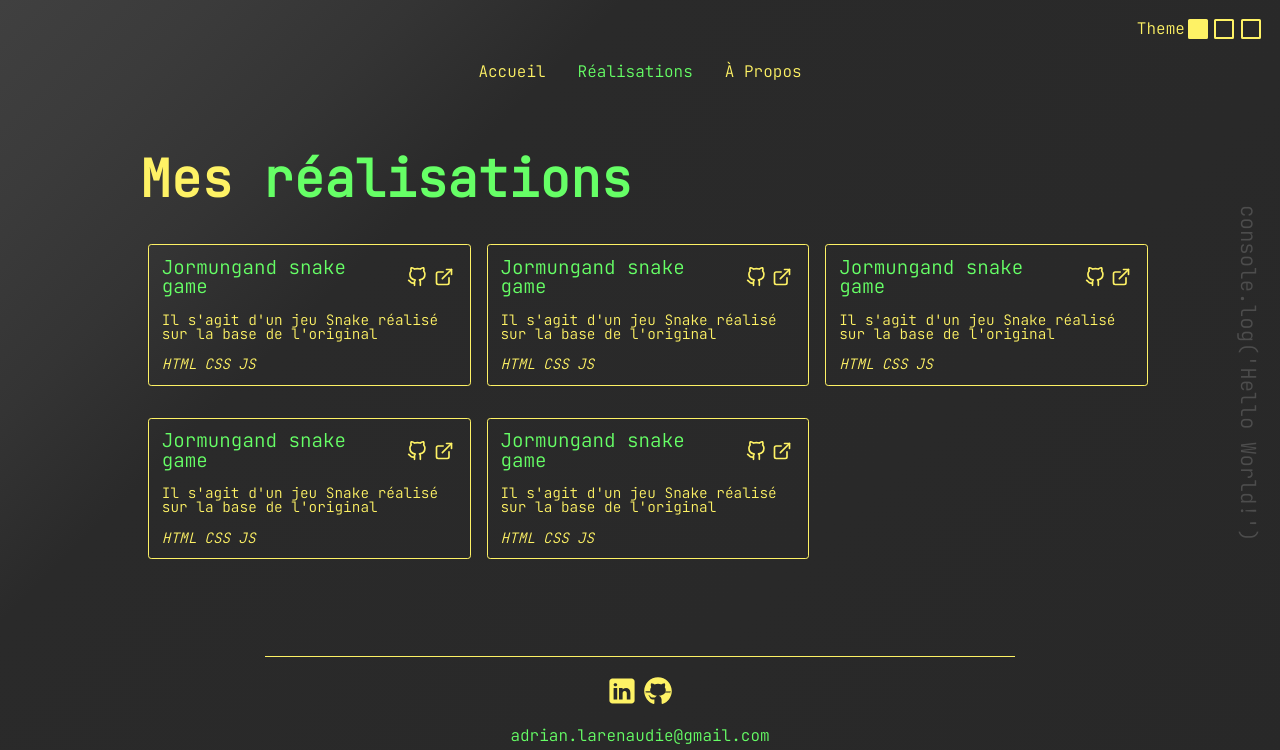
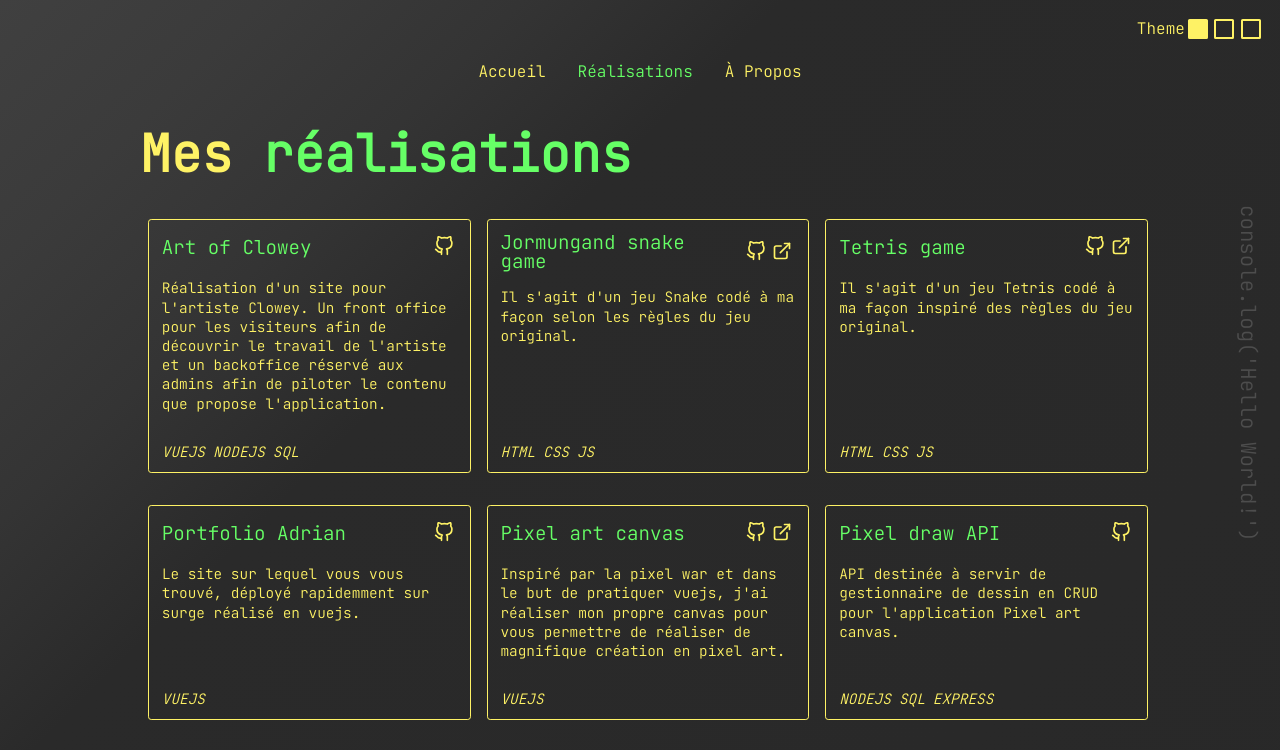
Before and after one commit to Adrian-Larenaudie/adrian_portfolio_vue, a Vue app: page /works in a window 1280 px wide. Shown: the top 750 px of the page. Built offline with nearby package versions, Linux system fonts and the light colour scheme.

Commit message:
dynamic works page

```diff
--- a/src/assets/css/styles.css
+++ b/src/assets/css/styles.css
@@ -93,7 +93,7 @@ html {
     height: .5px;
     border-right: .2rem;
 }
-svg {
+.social_network_svg {
     transition: .2s;
     cursor: pointer;
     margin: .2rem;
@@ -101,10 +101,10 @@ svg {
 .footer_contact {
     transition: .2s;
 }
-svg:hover, .footer_contact:hover {
+.social_network_svg:hover, .footer_contact:hover {
     transform: translateY(-10%);
 }
-svg path {
+.social_network_svg path {
     transition: .2s;
 }
 .footer_contact_block {
@@ -205,13 +205,16 @@ svg path {
     .main_content_about_block_text, .main_content_about_title {
         width: 80%;
     }
+    .main_content_about_title {
+        margin-top: 3rem;
+    }
 }
 @media (max-width: 650px) {
     .main_content_about_title, .main_content_block_works_title {
         font-size: 2rem;
     }
     .main_content_about_block_text, .main_content_about_title {
-        width: 95%;
+        width: 80%;
     }
 }
 @media (max-width: 450px) {
@@ -254,7 +257,14 @@ svg path {
     padding: .8rem;
     margin: .5rem;
     width: 100%;
-    cursor: pointer;
+    display: flex;
+    flex-direction: column;
+    justify-content: space-between;
+    transition: .2s;
+}
+
+.work_card:hover {
+    transform: translateY(-5%);
 }
 
 .work_card_header {
@@ -278,8 +288,9 @@ svg path {
 }
 
 .work_card_description {
-    margin-bottom: 1rem;
+    margin-bottom: 2rem;
     font-size: .9rem;
+    line-height: 1.2rem;
 }
 
 .work_card_footer {
@@ -291,20 +302,33 @@ svg path {
 .work_card_techno_list {
     display: flex;
 }
+
 .work_card_techno_list li {
     margin-right: .5rem;
 }
+
+.works_link_svg {
+    transition: .2s;
+    cursor: pointer;
+    margin: .2rem;
+}
+
+.works_link_svg:hover {
+    transform: translateY(-10%);
+}
+
+
 @media (max-width: 1000px) {
     .main_content_works_card_displayer {
         grid-template-columns: repeat(3, 1fr);
     }
 }
-@media (max-width: 800px) {
+@media (max-width: 920px) {
     .main_content_works_card_displayer {
         grid-template-columns: repeat(2, 1fr);
     }
 }
-@media (max-width: 555px) {
+@media (max-width: 660px) {
     .main_content_works_card_displayer {
         width: 69%;
         grid-template-columns: repeat(1, 1fr);
@@ -313,6 +337,7 @@ svg path {
         width: 69%;
     }
     .work_card {
+        min-height: 200px;
         margin-left: 0;
         margin-right: 0;
     }
--- a/src/components/ThemeSelector.vue
+++ b/src/components/ThemeSelector.vue
@@ -25,6 +25,9 @@ export default {
             document.querySelectorAll('.social_network svg path').forEach(svg => {
                svg.style.fill = this.getCurrentTheme.text;
             });
+            document.querySelectorAll('.work_card_links_area svg').forEach(svg => {
+                svg.style.stroke = this.getCurrentTheme.text;
+            })
         }
     }
 }
--- a/src/store/index.js
+++ b/src/store/index.js
@@ -1,9 +1,11 @@
 import { createStore } from 'vuex';
 
 import utils from './modules/utils.js';
+import works from './modules/works.js';
 
 export default createStore({
   modules: {
     utils,
+    works,
   },
 });
--- a/src/store/modules/works.js
+++ b/src/store/modules/works.js
@@ -2,6 +2,15 @@ export default {
     namespaced: true,
     state:() => ({
         works: [
+            {
+                name: 'Art of Clowey',
+                description: 'Réalisation d\'un site pour l\'artiste Clowey. Un front office pour les visiteurs afin de découvrir le travail de l\'artiste et un backoffice réservé aux admins afin de piloter le contenu que propose l\'application.',
+                techno: ['VUEJS', 'NODEJS', 'SQL'],
+                links: {
+                    github: 'https://github.com/Adrian-Larenaudie/drag_drop_puzzle',
+                    website: '',
+                }
+            },
             {
                 name: 'Jormungand snake game',
                 description: 'Il s\'agit d\'un jeu Snake codé à ma façon selon les règles du jeu original.',
@@ -38,6 +47,51 @@ export default {
                     website: 'https://pixelartcanvas-adrian.surge.sh',
                 }
             },
+            {
+                name: 'Pixel draw API',
+                description: 'API destinée à servir de gestionnaire de dessin en CRUD pour l\'application Pixel art canvas.',
+                techno: ['NODEJS', 'SQL', 'EXPRESS'],
+                links: {
+                    github: 'https://github.com/Adrian-Larenaudie/pixel_draw_api_nodejs',
+                    website: '',
+                }
+            },
+            {
+                name: 'Retro wave timer',
+                description: 'Minuteur codé en JavaScript le tout dans un style retro wave pour celles et ceux qui apprécieront.',
+                techno: ['HTML', 'CSS', 'JS'],
+                links: {
+                    github: 'https://github.com/Adrian-Larenaudie/rw_timer_ft_wilhelm',
+                    website: 'https://retro-wave-timer-wilhelm-cry.surge.sh',
+                }
+            },
+            {
+                name: 'Poke memory game',
+                description: 'Jeu de mémoire sur le thème pokémon, plusieurs niveaux de difficulté pour se tester.',
+                techno: ['HTML', 'CSS', 'JS'],
+                links: {
+                    github: 'https://github.com/Adrian-Larenaudie/poke_memory_card',
+                    website: 'https://poke-memory-game-adrian.surge.sh',
+                }
+            },
+            {
+                name: 'BCode SW challenge',
+                description: 'Réalisation d\'un challenge d\'intégration proposé par le youtuber Benjamin Code.',
+                techno: ['HTML', 'CSS', 'JS'],
+                links: {
+                    github: 'https://github.com/Adrian-Larenaudie/sw_challenge_bcode',
+                    website: 'https://sw-challenge-bc-adrian.surge.sh',
+                }
+            },
+            {
+                name: 'Puzzle drag & drop',
+                description: 'Réalisation d\'un puzzle à partir d\'une image chargée dans le navigateur. Utilisation du drag & drop pour reconstituer l\'image.',
+                techno: ['HTML', 'CSS', 'JS'],
+                links: {
+                    github: 'https://github.com/Adrian-Larenaudie/drag_drop_puzzle',
+                    website: '',
+                }
+            },
         ],
     }),
 
--- a/src/views/AboutView.vue
+++ b/src/views/AboutView.vue
@@ -48,7 +48,7 @@ export default {
         const letterTags = wordingAnimation.querySelectorAll('span')
         setTimeout(async() => {
             for (let i = 0; i < letterTags.length; i++) {
-                await new Promise(resolve => setTimeout(resolve, 150));
+                await new Promise(resolve => setTimeout(resolve, 50));
                 letterTags[i].classList.add('letterBigger');
                 if(i === letterTags.length - 1) {
                     i = -1;
--- a/src/views/WorksView.vue
+++ b/src/views/WorksView.vue
@@ -1,169 +1,43 @@
 <template>
 
     <div class="main_content_block_works">
-        <h1 class="main_content_block_works_title">Mes <span :style="{color: getCurrentTheme.word}">réalisations</span></h1>
+        <h1 class="main_content_block_works_title">Mes <span id="wordingAnimation" :style="{color: getCurrentTheme.word}"></span></h1>
         <div class="main_content_works_card_displayer">
 
-            <div class="work_card" :style="{borderColor: getCurrentTheme.color, }">
+            <div v-for="work in getWorks" class="work_card" :style="{borderColor: getCurrentTheme.text}">
+                <div>
+                    <header class="work_card_header">
+                        <h2 class="work_card_header_title" :style="{color: getCurrentTheme.word}">{{ work.name }}</h2>
+                        <div class="work_card_links_area">
 
-                <header class="work_card_header">
-                    <h2 class="work_card_header_title" :style="{color: getCurrentTheme.word}">Jormungand snake game</h2>
-                    <div class="work_card_links_area">
-                        <svg xmlns="http://www.w3.org/2000/svg" height="20px" width="20px" role="img" viewBox="0 0 24 24" fill="none" stroke="currentColor" stroke-width="2" stroke-linecap="round" stroke-linejoin="round" class="feather feather-github">
+                            <a @mouseover="onMouseOver" @mouseleave="onMouseLeave" v-if="work.links.github !== ''" :href="work.links.github" :style="{color: getCurrentTheme.text}">
+                                <svg xmlns="http://www.w3.org/2000/svg" height="20px" width="20px" role="img" viewBox="0 0 24 24" stroke="currentColor" fill="none" stroke-width="2" stroke-linecap="round" stroke-linejoin="round" class="feather feather-github works_link_svg">
                                     <title>GitHub</title>
                                     <path d="M9 19c-5 1.5-5-2.5-7-3m14 6v-3.87a3.37 3.37 0 0 0-.94-2.61c3.14-.35 6.44-1.54 6.44-7A5.44 5.44 0 0 0 20 4.77 5.07 5.07 0 0 0 19.91 1S18.73.65 16 2.48a13.38 13.38 0 0 0-7 0C6.27.65 5.09 1 5.09 1A5.07 5.07 0 0 0 5 4.77a5.44 5.44 0 0 0-1.5 3.78c0 5.42 3.3 6.61 6.44 7A3.37 3.37 0 0 0 9 18.13V22">
                                     </path>
                                 </svg>
-                        <svg xmlns="http://www.w3.org/2000/svg" height="20px" width="20px" role="img" viewBox="0 0 24 24" fill="none" stroke="currentColor" stroke-width="2" stroke-linecap="round" stroke-linejoin="round" class="feather feather-external-link">
+                            </a>
+                            <a @mouseover="onMouseOver" @mouseleave="onMouseLeave" v-if="work.links.website !== ''" :href="work.links.website" :style="{color: getCurrentTheme.text}">
+                                <svg xmlns="http://www.w3.org/2000/svg" height="20px" width="20px" role="img" viewBox="0 0 24 24" fill="none" stroke="currentColor" stroke-width="2" stroke-linecap="round" stroke-linejoin="round" class="feather feather-external-link works_link_svg">
                                     <title>External Link</title>
                                     <path d="M18 13v6a2 2 0 0 1-2 2H5a2 2 0 0 1-2-2V8a2 2 0 0 1 2-2h6"></path>
                                     <polyline points="15 3 21 3 21 9"></polyline>
                                     <line x1="10" y1="14" x2="21" y2="3"></line>
                                 </svg>
+                            </a>
+
+
                         </div>
                     </header>
 
                     <main class="work_card_main_content">
-                    <p class="work_card_description">Il s'agit d'un jeu Snake réalisé sur la base de l'original</p>
+                        <p class="work_card_description">{{ work.description }}</p>
                     </main>
+                </div>
 
                 <footer class="work_card_footer">
                     <ul class="work_card_techno_list">
-                       <li>HTML</li>
-                       <li>CSS</li>
-                       <li>JS</li>
-                    </ul>
-                </footer>
-
-            </div>
-
-            <div class="work_card" :style="{borderColor: getCurrentTheme.color, }">
-
-                <header class="work_card_header">
-                    <h2 class="work_card_header_title" :style="{color: getCurrentTheme.word}">Jormungand snake game</h2>
-                    <div class="work_card_links_area">
-                        <svg xmlns="http://www.w3.org/2000/svg" height="20px" width="20px" role="img" viewBox="0 0 24 24" fill="none" stroke="currentColor" stroke-width="2" stroke-linecap="round" stroke-linejoin="round" class="feather feather-github">
-                            <title>GitHub</title>
-                            <path d="M9 19c-5 1.5-5-2.5-7-3m14 6v-3.87a3.37 3.37 0 0 0-.94-2.61c3.14-.35 6.44-1.54 6.44-7A5.44 5.44 0 0 0 20 4.77 5.07 5.07 0 0 0 19.91 1S18.73.65 16 2.48a13.38 13.38 0 0 0-7 0C6.27.65 5.09 1 5.09 1A5.07 5.07 0 0 0 5 4.77a5.44 5.44 0 0 0-1.5 3.78c0 5.42 3.3 6.61 6.44 7A3.37 3.37 0 0 0 9 18.13V22">
-                            </path>
-                        </svg>
-                        <svg xmlns="http://www.w3.org/2000/svg" height="20px" width="20px" role="img" viewBox="0 0 24 24" fill="none" stroke="currentColor" stroke-width="2" stroke-linecap="round" stroke-linejoin="round" class="feather feather-external-link">
-                            <title>External Link</title>
-                            <path d="M18 13v6a2 2 0 0 1-2 2H5a2 2 0 0 1-2-2V8a2 2 0 0 1 2-2h6"></path>
-                            <polyline points="15 3 21 3 21 9"></polyline>
-                            <line x1="10" y1="14" x2="21" y2="3"></line>
-                        </svg>
-                    </div>
-                </header>
-
-                <main class="work_card_main_content">
-                    <p class="work_card_description">Il s'agit d'un jeu Snake réalisé sur la base de l'original</p>
-                </main>
-
-                <footer class="work_card_footer">
-                    <ul class="work_card_techno_list">
-                    <li>HTML</li>
-                    <li>CSS</li>
-                    <li>JS</li>
-                    </ul>
-                </footer>
-
-            </div>
-
-            <div class="work_card" :style="{borderColor: getCurrentTheme.color, }">
-
-                <header class="work_card_header">
-                    <h2 class="work_card_header_title" :style="{color: getCurrentTheme.word}">Jormungand snake game</h2>
-                    <div class="work_card_links_area">
-                        <svg xmlns="http://www.w3.org/2000/svg" height="20px" width="20px" role="img" viewBox="0 0 24 24" fill="none" stroke="currentColor" stroke-width="2" stroke-linecap="round" stroke-linejoin="round" class="feather feather-github">
-                            <title>GitHub</title>
-                            <path d="M9 19c-5 1.5-5-2.5-7-3m14 6v-3.87a3.37 3.37 0 0 0-.94-2.61c3.14-.35 6.44-1.54 6.44-7A5.44 5.44 0 0 0 20 4.77 5.07 5.07 0 0 0 19.91 1S18.73.65 16 2.48a13.38 13.38 0 0 0-7 0C6.27.65 5.09 1 5.09 1A5.07 5.07 0 0 0 5 4.77a5.44 5.44 0 0 0-1.5 3.78c0 5.42 3.3 6.61 6.44 7A3.37 3.37 0 0 0 9 18.13V22">
-                            </path>
-                        </svg>
-                        <svg xmlns="http://www.w3.org/2000/svg" height="20px" width="20px" role="img" viewBox="0 0 24 24" fill="none" stroke="currentColor" stroke-width="2" stroke-linecap="round" stroke-linejoin="round" class="feather feather-external-link">
-                            <title>External Link</title>
-                            <path d="M18 13v6a2 2 0 0 1-2 2H5a2 2 0 0 1-2-2V8a2 2 0 0 1 2-2h6"></path>
-                            <polyline points="15 3 21 3 21 9"></polyline>
-                            <line x1="10" y1="14" x2="21" y2="3"></line>
-                        </svg>
-                    </div>
-                </header>
-
-                <main class="work_card_main_content">
-                    <p class="work_card_description">Il s'agit d'un jeu Snake réalisé sur la base de l'original</p>
-                </main>
-
-                <footer class="work_card_footer">
-                    <ul class="work_card_techno_list">
-                    <li>HTML</li>
-                    <li>CSS</li>
-                    <li>JS</li>
-                    </ul>
-                </footer>
-
-            </div>
-
-            <div class="work_card" :style="{borderColor: getCurrentTheme.color, }">
-
-                <header class="work_card_header">
-                    <h2 class="work_card_header_title" :style="{color: getCurrentTheme.word}">Jormungand snake game</h2>
-                    <div class="work_card_links_area">
-                        <svg xmlns="http://www.w3.org/2000/svg" height="20px" width="20px" role="img" viewBox="0 0 24 24" fill="none" stroke="currentColor" stroke-width="2" stroke-linecap="round" stroke-linejoin="round" class="feather feather-github">
-                            <title>GitHub</title>
-                            <path d="M9 19c-5 1.5-5-2.5-7-3m14 6v-3.87a3.37 3.37 0 0 0-.94-2.61c3.14-.35 6.44-1.54 6.44-7A5.44 5.44 0 0 0 20 4.77 5.07 5.07 0 0 0 19.91 1S18.73.65 16 2.48a13.38 13.38 0 0 0-7 0C6.27.65 5.09 1 5.09 1A5.07 5.07 0 0 0 5 4.77a5.44 5.44 0 0 0-1.5 3.78c0 5.42 3.3 6.61 6.44 7A3.37 3.37 0 0 0 9 18.13V22">
-                            </path>
-                        </svg>
-                        <svg xmlns="http://www.w3.org/2000/svg" height="20px" width="20px" role="img" viewBox="0 0 24 24" fill="none" stroke="currentColor" stroke-width="2" stroke-linecap="round" stroke-linejoin="round" class="feather feather-external-link">
-                            <title>External Link</title>
-                            <path d="M18 13v6a2 2 0 0 1-2 2H5a2 2 0 0 1-2-2V8a2 2 0 0 1 2-2h6"></path>
-                            <polyline points="15 3 21 3 21 9"></polyline>
-                            <line x1="10" y1="14" x2="21" y2="3"></line>
-                        </svg>
-                    </div>
-                </header>
-
-                <main class="work_card_main_content">
-                    <p class="work_card_description">Il s'agit d'un jeu Snake réalisé sur la base de l'original</p>
-                </main>
-
-                <footer class="work_card_footer">
-                    <ul class="work_card_techno_list">
-                    <li>HTML</li>
-                    <li>CSS</li>
-                    <li>JS</li>
-                    </ul>
-                </footer>
-
-            </div>
-
-            <div class="work_card" :style="{borderColor: getCurrentTheme.color, }">
-
-                <header class="work_card_header">
-                    <h2 class="work_card_header_title" :style="{color: getCurrentTheme.word}">Jormungand snake game</h2>
-                    <div class="work_card_links_area">
-                        <svg xmlns="http://www.w3.org/2000/svg" height="20px" width="20px" role="img" viewBox="0 0 24 24" fill="none" stroke="currentColor" stroke-width="2" stroke-linecap="round" stroke-linejoin="round" class="feather feather-github">
-                            <title>GitHub</title>
-                            <path d="M9 19c-5 1.5-5-2.5-7-3m14 6v-3.87a3.37 3.37 0 0 0-.94-2.61c3.14-.35 6.44-1.54 6.44-7A5.44 5.44 0 0 0 20 4.77 5.07 5.07 0 0 0 19.91 1S18.73.65 16 2.48a13.38 13.38 0 0 0-7 0C6.27.65 5.09 1 5.09 1A5.07 5.07 0 0 0 5 4.77a5.44 5.44 0 0 0-1.5 3.78c0 5.42 3.3 6.61 6.44 7A3.37 3.37 0 0 0 9 18.13V22">
-                            </path>
-                        </svg>
-                        <svg xmlns="http://www.w3.org/2000/svg" height="20px" width="20px" role="img" viewBox="0 0 24 24" fill="none" stroke="currentColor" stroke-width="2" stroke-linecap="round" stroke-linejoin="round" class="feather feather-external-link">
-                            <title>External Link</title>
-                            <path d="M18 13v6a2 2 0 0 1-2 2H5a2 2 0 0 1-2-2V8a2 2 0 0 1 2-2h6"></path>
-                            <polyline points="15 3 21 3 21 9"></polyline>
-                            <line x1="10" y1="14" x2="21" y2="3"></line>
-                        </svg>
-                    </div>
-                </header>
-
-                <main class="work_card_main_content">
-                    <p class="work_card_description">Il s'agit d'un jeu Snake réalisé sur la base de l'original</p>
-                </main>
-
-                <footer class="work_card_footer">
-                    <ul class="work_card_techno_list">
-                    <li>HTML</li>
-                    <li>CSS</li>
-                    <li>JS</li>
+                       <li v-for="techno in work.techno">{{ techno }}</li>
                     </ul>
                 </footer>
 
@@ -181,6 +55,48 @@ export default {
     name: 'WorksView',
     computed: {
         ...mapGetters('utils', ['getCurrentTheme']),
+        ...mapGetters('works', ['getWorks']),
     },
+    methods: {
+        onMouseLeave(event) {
+            try {
+                event.target.querySelector('svg').style.stroke = this.getCurrentTheme.text;
+            } catch (error) {
+                //console.log(error);
+            }
+
+        },
+        onMouseOver(event) {
+            try {
+                event.target.querySelector('svg').style.stroke = this.getCurrentTheme.word;
+            } catch (error) {
+                //console.log(error);
+            }
+
+        },
+    },
+    mounted() {
+        /* petit algo d'animation des lettres du mot "word" */
+        const word = 'réalisations';
+        for (let i = 0; i < word.length; i++) {
+            const newSpan = document.createElement('span');
+            newSpan.textContent = word[i];
+            wordingAnimation.appendChild(newSpan);
+        }
+        const letterTags = wordingAnimation.querySelectorAll('span')
+        setTimeout(async() => {
+            for (let i = 0; i < letterTags.length; i++) {
+                await new Promise(resolve => setTimeout(resolve, 50));
+                letterTags[i].classList.add('letterBigger');
+                if(i === letterTags.length - 1) {
+                    i = -1;
+                    await new Promise(resolve => setTimeout(resolve, 6000));
+                    letterTags.forEach(letterTag => {
+                        letterTag.classList.remove('letterBigger');
+                    });
+                }
+            }
+        }, 1000);
+    }
 }
 </script>
```
Also changed, not shown: src/components/MainFooter.vue (indentation only). Lines whose indentation alone changed are shown as unchanged.
